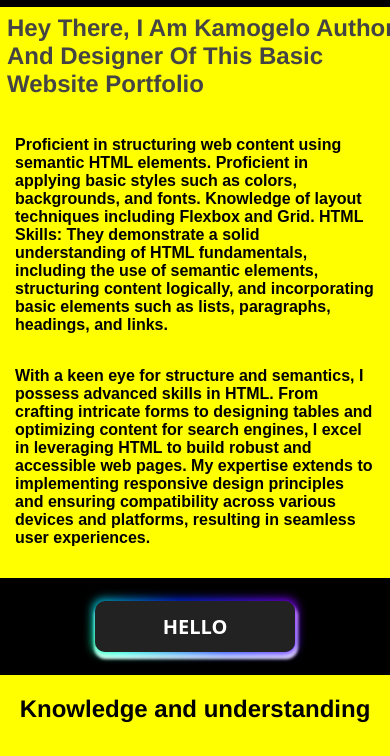
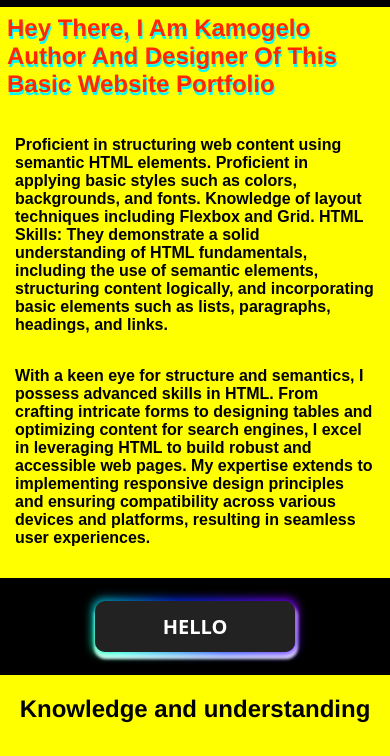
Before and after one commit to Kamogelo-7/Intermediate-Portfolio, a plain HTML site: page index.html in a window 390 px wide. Shown: the part 74-830 px from the top of the page. Drawn offline with Linux system fonts and the light colour scheme; a script that the page names is missing; some icons are missing.

Commit message:
styles for main update

```diff
--- a/styles.css
+++ b/styles.css
@@ -18,10 +18,12 @@ ul {
   margin: 0;
   font-family: "Franklin Gothic Medium", "Arial Narrow", Arial, sans-serif;
   padding: 7px;
-  width: 100%;
-  color: #444444;
+  color: #ff2600;
+  text-shadow: #00fbff 1px 3px;
   background-color: yellow;
   text-transform: capitalize;
+  display: flex;
+  justify-content: center;
   font-size: x-large;
 }
 li,
@@ -293,6 +295,20 @@ button:after {
     align-items: center;
     flex-direction: column;
     gap: 1em;
+    width: 100%;
     padding-bottom: 20px;
   }
+  .wo {
+    margin: 0;
+    font-family: "Franklin Gothic Medium", "Arial Narrow", Arial, sans-serif;
+    padding: 7px;
+    color: #ff2600;
+    text-shadow: #00fbff 1px 3px;
+    background-color: yellow;
+    text-transform: capitalize;
+    display: flex;
+    width: fit-content;
+    justify-content: center;
+    font-size: x-large;
+  }
 }
```
